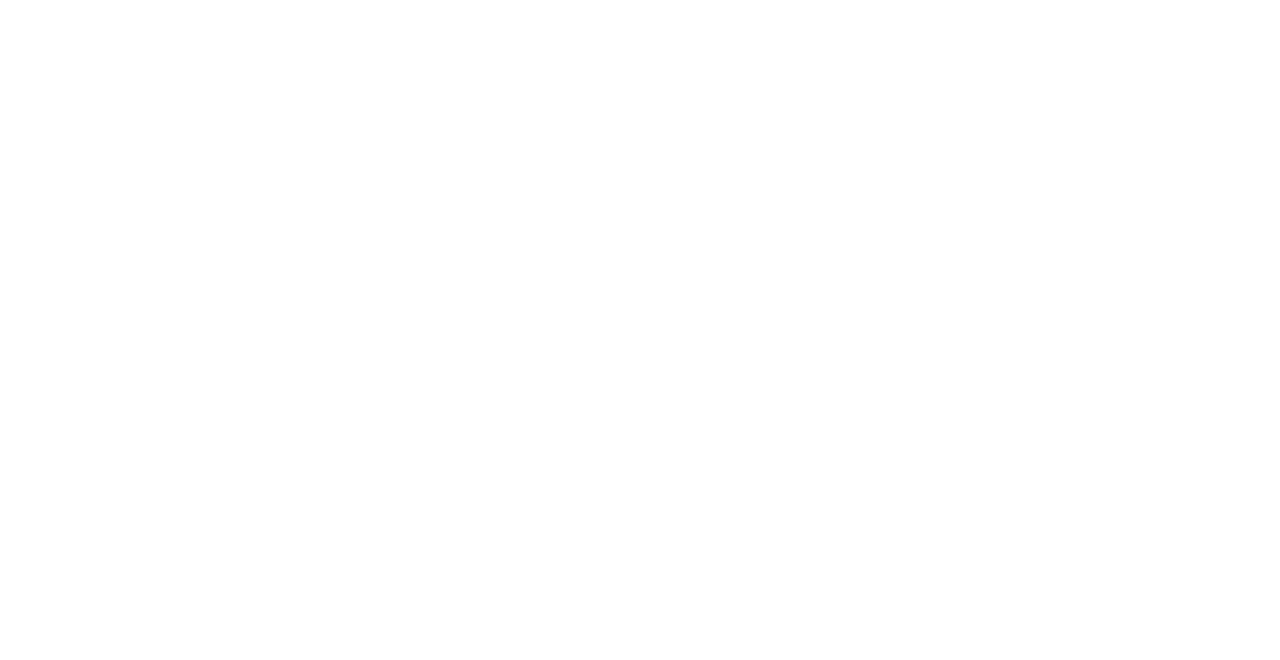
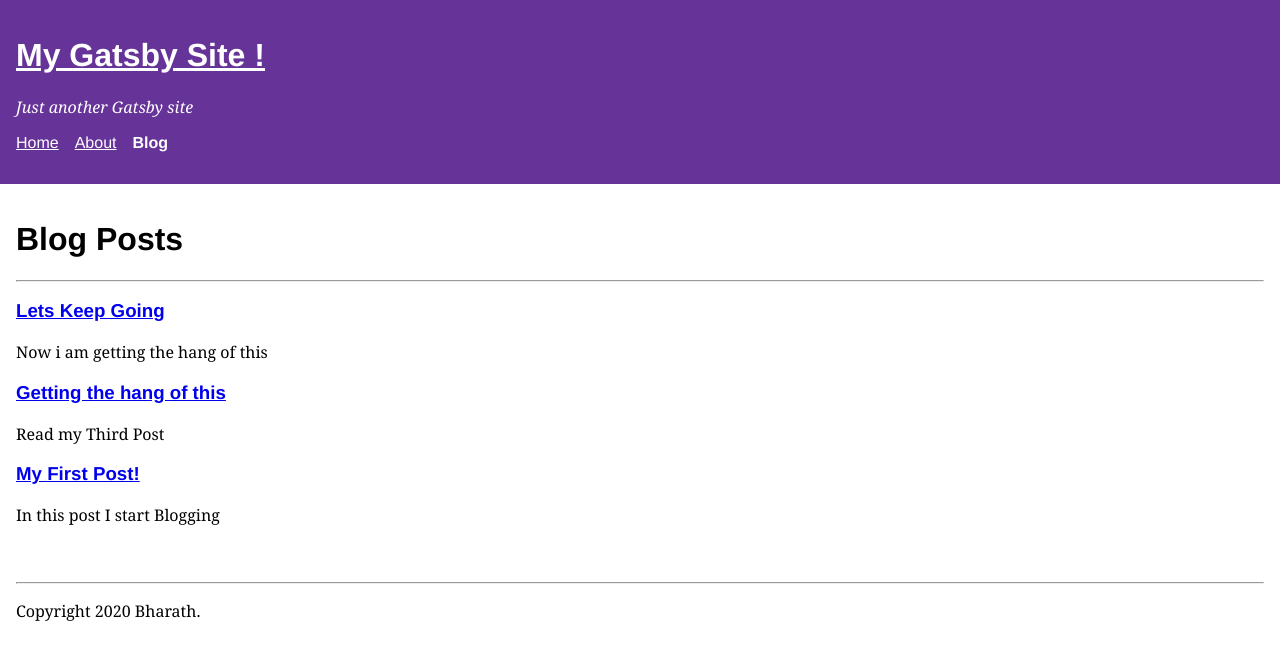
Before and after one commit to bharath/gatsby-demos, a Gatsby site in the folder mdx-blog/: page /blog in a window 1280 px wide. Before the commit this address had no page. Built offline with nearby package versions, Linux system fonts and the light colour scheme; Gatsby itself is replaced by a stand-in of ours.

Commit message:
Creating Listing Pages done

```diff
--- a/mdx-blog/src/components/header.js
+++ b/mdx-blog/src/components/header.js
@@ -33,10 +33,13 @@
 				<nav>
 					<ul>
 						<li>
-							<Link to={"/"}>Home</Link>
+							<Link to={"/"} activeClassName="active">Home</Link>
 						</li>
 						<li>
-							<Link to={"/about"}>About</Link>
+							<Link to={"/about"} activeClassName="active">About</Link>
+						</li>
+						<li>
+							<Link to={"/blog"} activeClassName="active" partiallyActive={true}>Blog</Link>
 						</li>
 					</ul>
 				</nav>
--- /dev/null
+++ b/mdx-blog/src/pages/blog.js
@@ -0,0 +1,45 @@
+import React from "react"
+import { Link, graphql, useStaticQuery } from "gatsby"
+import Layout from "../components/layout"
+
+const BlogListing = () => {
+
+	const data = useStaticQuery(graphql`
+
+		query PostsQuery {
+			allMdx(sort: {fields: frontmatter___date, order: DESC}) {
+				nodes {
+					id
+					frontmatter {
+						title
+						excerpt
+						slug
+						date
+					}
+				}
+			}
+		}
+
+	`);
+
+	const posts = data.allMdx.nodes
+
+	return (
+		<Layout>
+			<h1>Blog Posts</h1>
+			<hr />
+			{posts.map(({id, frontmatter: {
+				title,excerpt, slug
+			}}) => (
+				<article key={id}>
+					<h3><Link to={`/blog/${slug}`}>{title}</Link></h3>
+					<p>{excerpt}</p>
+				</article>
+
+			))}
+		</Layout>
+	)
+
+}
+
+export default BlogListing
--- a/mdx-blog/src/styles/global.css
+++ b/mdx-blog/src/styles/global.css
@@ -36,6 +36,7 @@
 	padding: 1rem;
 }
 
+header nav ul a.active,
 header nav ul a[aria-current="page"] {
 	text-decoration: none;
 	font-weight: bold;
```
